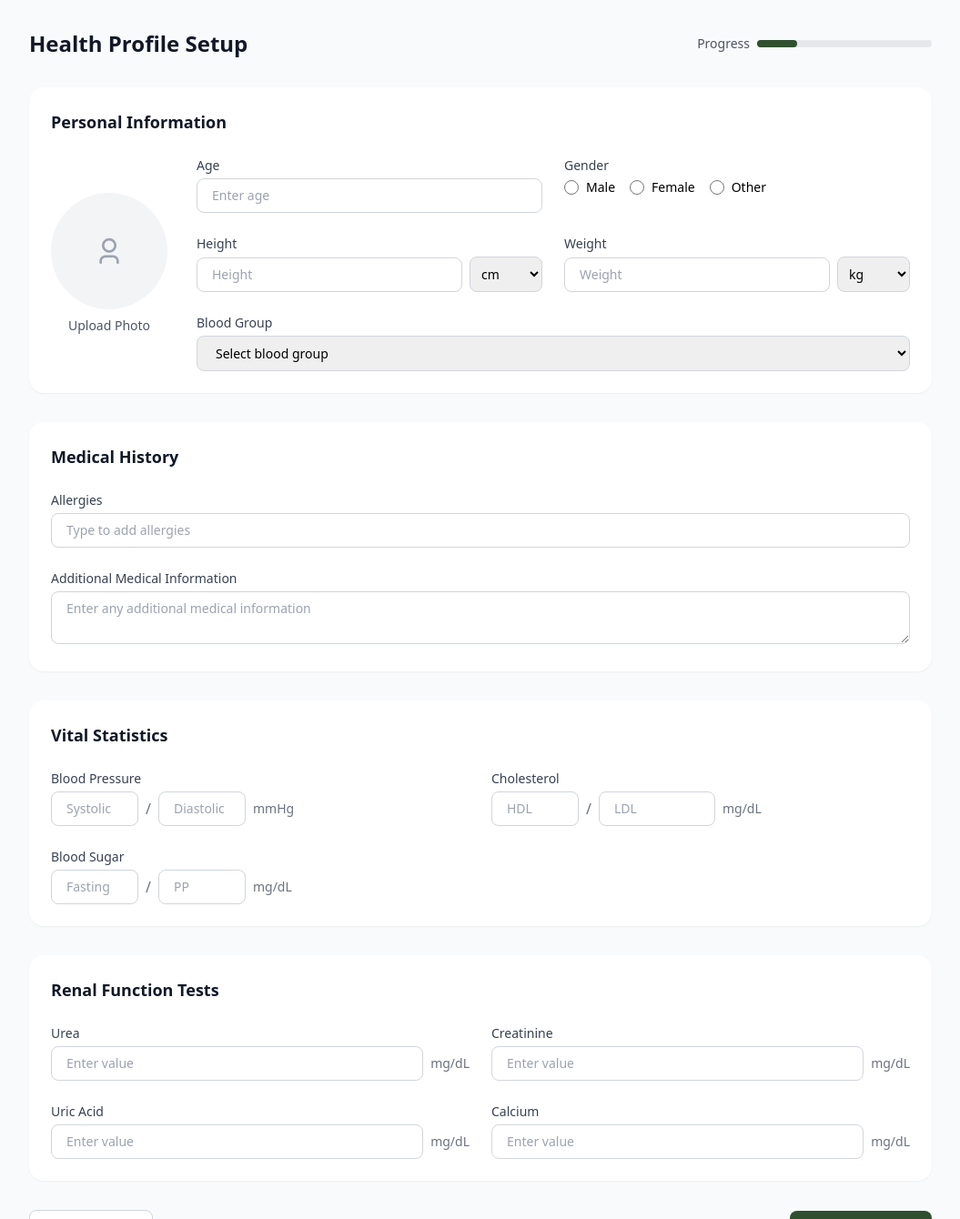
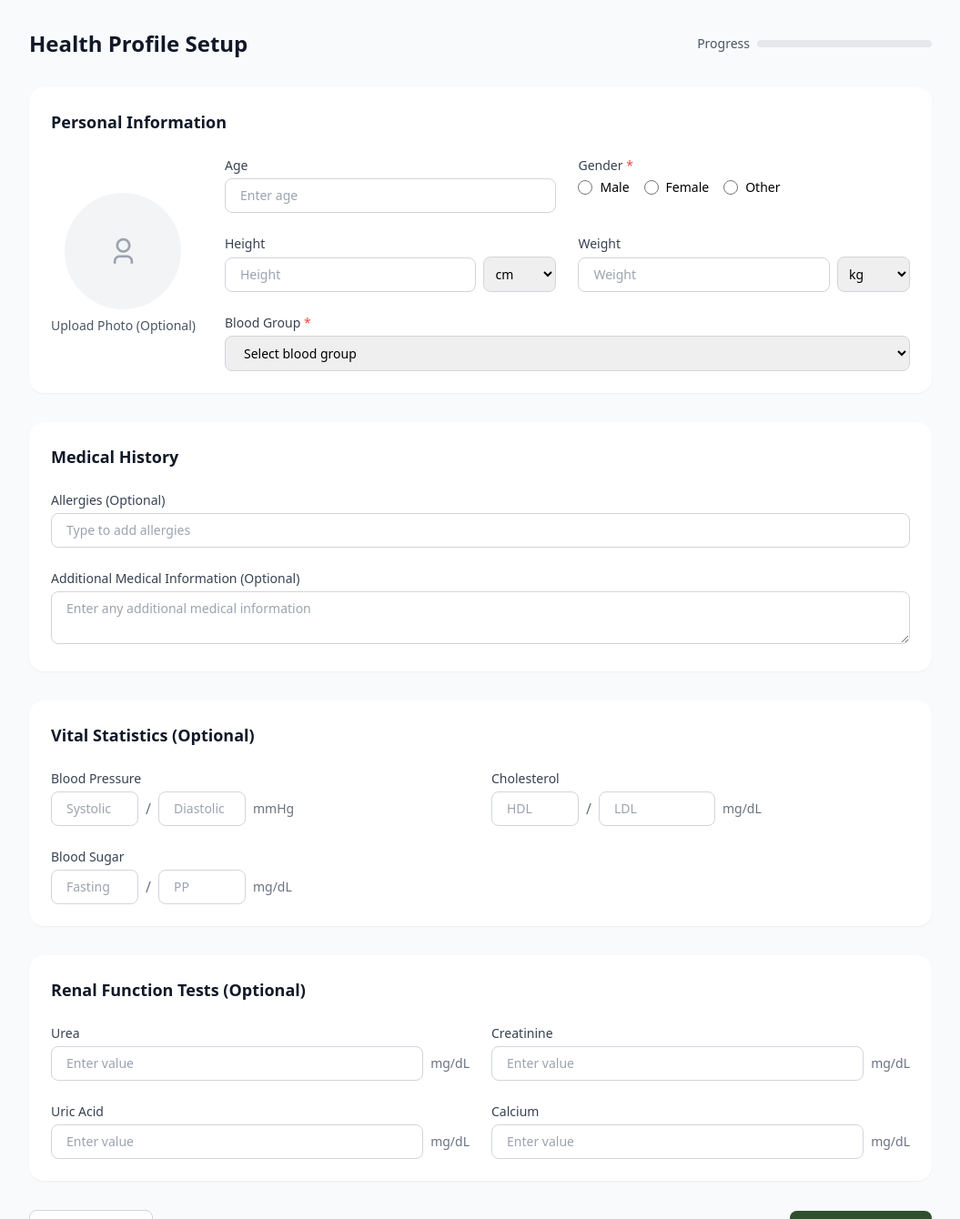
Before and after one commit to zcsofficial/gocheck, a PHP site: page /setup.php in a window 1280 px wide. Shown: the top 1340 px of the page at 91% size, without its empty margins (112-1167 px from the left). Run offline with PHP 8.4, Linux system fonts and the light colour scheme; the visitor is signed in with stand-in values (Sample User, id 1); some libraries are stand-ins or nearby versions.

Commit message:
Add files via upload

```diff
--- a/db.sql
+++ b/db.sql
@@ -46,7 +46,7 @@ CREATE TABLE vital_statistics (
 CREATE TABLE renal_tests (
     id INT AUTO_INCREMENT PRIMARY KEY,
     user_id INT,
-    urea DECIMAL(5,2) CHECK (urea BETWEEN 7 AND 20), -- Normal range
+    urea DECIMAL(5,2) CHECK (urea BETWEEN 7 AND 24), -- Normal range
     creatinine DECIMAL(5,2) CHECK (creatinine BETWEEN 0.7 AND 1.3),
     uric_acid DECIMAL(5,2) CHECK (uric_acid BETWEEN 3.5 AND 7.2),
     calcium DECIMAL(5,2) CHECK (calcium BETWEEN 8.5 AND 10.5),
--- a/setup.php
+++ b/setup.php
@@ -13,26 +13,30 @@ $success = "";
 $error = "";
 
 if ($_SERVER["REQUEST_METHOD"] == "POST") {
-    $age = $_POST['age'];
-    $gender = $_POST['gender'];
-    $height = $_POST['height'];
-    $height_unit = $_POST['height_unit'];
-    $weight = $_POST['weight'];
-    $weight_unit = $_POST['weight_unit'];
-    $blood_group = $_POST['blood_group'];
-    $allergies = $_POST['allergies'];
-    $additional_info = $_POST['additional_info'];
-    $systolic_bp = $_POST['systolic_bp'];
-    $diastolic_bp = $_POST['diastolic_bp'];
-    $hdl_cholesterol = $_POST['hdl_cholesterol'];
-    $ldl_cholesterol = $_POST['ldl_cholesterol'];
-    $fasting_blood_sugar = $_POST['fasting_blood_sugar'];
-    $post_meal_blood_sugar = $_POST['post_meal_blood_sugar'];
-    $urea = $_POST['urea'];
-    $creatinine = $_POST['creatinine'];
-    $uric_acid = $_POST['uric_acid'];
-    $calcium = $_POST['calcium'];
+    $age = !empty($_POST['age']) ? $_POST['age'] : null;
+    $gender = $_POST['gender'] ?? '';
+    $height = !empty($_POST['height']) ? $_POST['height'] : null;
+    $height_unit = $_POST['height_unit'] ?? 'cm';
+    $weight = !empty($_POST['weight']) ? $_POST['weight'] : null;
+    $weight_unit = $_POST['weight_unit'] ?? 'kg';
+    $blood_group = $_POST['blood_group'] ?? '';
+    $allergies = !empty($_POST['allergies']) ? $_POST['allergies'] : null;
+    $additional_info = !empty($_POST['additional_info']) ? $_POST['additional_info'] : null;
+    $systolic_bp = !empty($_POST['systolic_bp']) ? $_POST['systolic_bp'] : null;
+    $diastolic_bp = !empty($_POST['diastolic_bp']) ? $_POST['diastolic_bp'] : null;
+    $hdl_cholesterol = !empty($_POST['hdl_cholesterol']) ? $_POST['hdl_cholesterol'] : null;
+    $ldl_cholesterol = !empty($_POST['ldl_cholesterol']) ? $_POST['ldl_cholesterol'] : null;
+    $fasting_blood_sugar = !empty($_POST['fasting_blood_sugar']) ? $_POST['fasting_blood_sugar'] : null;
+    $post_meal_blood_sugar = !empty($_POST['post_meal_blood_sugar']) ? $_POST['post_meal_blood_sugar'] : null;
+    $urea = !empty($_POST['urea']) ? $_POST['urea'] : null;
+    $creatinine = !empty($_POST['creatinine']) ? $_POST['creatinine'] : null;
+    $uric_acid = !empty($_POST['uric_acid']) ? $_POST['uric_acid'] : null;
+    $calcium = !empty($_POST['calcium']) ? $_POST['calcium'] : null;
 
+    // Basic validation for required fields
+    if (empty($gender) || empty($blood_group)) {
+        $error = "Gender and Blood Group are required fields.";
+    } else {
         // Profile Photo Upload
         $profile_photo = null;
         if (isset($_FILES["profile_photo"]) && $_FILES["profile_photo"]["error"] == 0) {
@@ -92,6 +96,7 @@ if ($_SERVER["REQUEST_METHOD"] == "POST") {
             $error = "Error: " . $e->getMessage();
         }
     }
+}
 ?>
 
 <!DOCTYPE html>
@@ -113,6 +118,10 @@ if ($_SERVER["REQUEST_METHOD"] == "POST") {
             margin: 0;
         }
         .hidden { display: none; }
+        .required::after {
+            content: ' *';
+            color: #ef4444;
+        }
         @media (max-width: 640px) {
             .text-2xl { font-size: 1.5rem; }
             .text-lg { font-size: 1rem; }
@@ -195,7 +204,7 @@ if ($_SERVER["REQUEST_METHOD"] == "POST") {
                             <i class="ri-user-3-line text-gray-400 ri-2x sm:ri-3x"></i>
                             <input type="file" name="profile_photo" id="profilePhoto" class="absolute inset-0 opacity-0 cursor-pointer" accept="image/*">
                         </div>
-                        <span class="text-xs sm:text-sm text-gray-600">Upload Photo</span>
+                        <span class="text-xs sm:text-sm text-gray-600">Upload Photo (Optional)</span>
                     </div>
 
                     <div class="flex-1 grid grid-cols-1 sm:grid-cols-2 gap-2 sm:gap-6 w-full">
@@ -205,10 +214,10 @@ if ($_SERVER["REQUEST_METHOD"] == "POST") {
                         </div>
 
                         <div>
-                            <label class="block text-xs sm:text-sm font-medium text-gray-700 mb-1">Gender</label>
+                            <label class="block text-xs sm:text-sm font-medium text-gray-700 mb-1 required">Gender</label>
                             <div class="flex flex-wrap gap-2 sm:gap-4">
                                 <label class="flex items-center">
-                                    <input type="radio" name="gender" value="Male" class="w-3 sm:w-4 h-3 sm:h-4 text-primary" <?php echo (isset($_POST['gender']) && $_POST['gender'] == 'Male') ? 'checked' : ''; ?>>
+                                    <input type="radio" name="gender" value="Male" class="w-3 sm:w-4 h-3 sm:h-4 text-primary" <?php echo (isset($_POST['gender']) && $_POST['gender'] == 'Male') ? 'checked' : ''; ?> required>
                                     <span class="ml-1 sm:ml-2 text-xs sm:text-sm">Male</span>
                                 </label>
                                 <label class="flex items-center">
@@ -245,8 +254,8 @@ if ($_SERVER["REQUEST_METHOD"] == "POST") {
                         </div>
 
                         <div class="col-span-2">
-                            <label class="block text-xs sm:text-sm font-medium text-gray-700 mb-1">Blood Group</label>
-                            <select name="blood_group" class="w-full px-2 sm:px-4 py-1 sm:py-2 border border-gray-300 rounded-button focus:ring-2 focus:ring-primary focus:border-primary text-xs sm:text-sm">
+                            <label class="block text-xs sm:text-sm font-medium text-gray-700 mb-1 required">Blood Group</label>
+                            <select name="blood_group" class="w-full px-2 sm:px-4 py-1 sm:py-2 border border-gray-300 rounded-button focus:ring-2 focus:ring-primary focus:border-primary text-xs sm:text-sm" required>
                                 <option value="">Select blood group</option>
                                 <option value="A+" <?php echo (isset($_POST['blood_group']) && $_POST['blood_group'] == 'A+') ? 'selected' : ''; ?>>A+</option>
                                 <option value="A-" <?php echo (isset($_POST['blood_group']) && $_POST['blood_group'] == 'A-') ? 'selected' : ''; ?>>A-</option>
@@ -266,7 +275,7 @@ if ($_SERVER["REQUEST_METHOD"] == "POST") {
                 <h2 class="text-base sm:text-lg font-semibold text-gray-900 mb-4 sm:mb-6">Medical History</h2>
                 <div class="space-y-4">
                     <div>
-                        <label class="block text-xs sm:text-sm font-medium text-gray-700 mb-1">Allergies</label>
+                        <label class="block text-xs sm:text-sm font-medium text-gray-700 mb-1">Allergies (Optional)</label>
                         <div class="relative">
                             <input type="text" name="allergies" id="allergyInput" value="<?php echo isset($_POST['allergies']) ? htmlspecialchars($_POST['allergies']) : ''; ?>" class="w-full px-2 sm:px-4 py-1 sm:py-2 border border-gray-300 rounded-button focus:ring-2 focus:ring-primary focus:border-primary text-xs sm:text-sm" placeholder="Type to add allergies">
                             <div id="allergyTags" class="flex flex-wrap gap-1 sm:gap-2 mt-1 sm:mt-2"></div>
@@ -274,21 +283,21 @@ if ($_SERVER["REQUEST_METHOD"] == "POST") {
                     </div>
 
                     <div>
-                        <label class="block text-xs sm:text-sm font-medium text-gray-700 mb-1">Additional Medical Information</label>
+                        <label class="block text-xs sm:text-sm font-medium text-gray-700 mb-1">Additional Medical Information (Optional)</label>
                         <textarea name="additional_info" class="w-full px-2 sm:px-4 py-1 sm:py-2 border border-gray-300 rounded-button focus:ring-2 focus:ring-primary focus:border-primary text-xs sm:text-sm" rows="2" placeholder="Enter any additional medical information"><?php echo isset($_POST['additional_info']) ? htmlspecialchars($_POST['additional_info']) : ''; ?></textarea>
                     </div>
                 </div>
             </section>
 
             <section class="bg-white rounded-lg shadow-sm p-4 sm:p-6">
-                <h2 class="text-base sm:text-lg font-semibold text-gray-900 mb-4 sm:mb-6">Vital Statistics</h2>
+                <h2 class="text-base sm:text-lg font-semibold text-gray-900 mb-4 sm:mb-6">Vital Statistics (Optional)</h2>
                 <div class="grid grid-cols-1 sm:grid-cols-2 gap-2 sm:gap-6">
                     <div>
                         <label class="block text-xs sm:text-sm font-medium text-gray-700 mb-1">Blood Pressure</label>
                         <div class="flex gap-1 sm:gap-2 items-center">
-                            <input type="number" name="systolic_bp" value="<?php echo isset($_POST['systolic_bp']) ? htmlspecialchars($_POST['systolic_bp']) : ''; ?>" class="w-16 sm:w-24 px-2 sm:px-4 py-1 sm:py-2 border border-gray-300 rounded-button focus:ring-2 focus:ring-primary focus:border-primary text-xs sm:text-sm" placeholder="Systolic" min="1">
+                            <input type="number" name="systolic_bp" value="<?php echo isset($_POST['systolic_bp']) ? htmlspecialchars($_POST['systolic_bp']) : ''; ?>" class="w-16 sm:w-24 px-2 sm:px-4 py-1 sm:py-2 border border-gray-300 rounded-button focus:ring-2 focus:ring-primary focus:border-primary text-xs sm:text-sm" placeholder="Systolic" min="0">
                             <span class="text-gray-500">/</span>
-                            <input type="number" name="diastolic_bp" value="<?php echo isset($_POST['diastolic_bp']) ? htmlspecialchars($_POST['diastolic_bp']) : ''; ?>" class="w-16 sm:w-24 px-2 sm:px-4 py-1 sm:py-2 border border-gray-300 rounded-button focus:ring-2 focus:ring-primary focus:border-primary text-xs sm:text-sm" placeholder="Diastolic" min="1">
+                            <input type="number" name="diastolic_bp" value="<?php echo isset($_POST['diastolic_bp']) ? htmlspecialchars($_POST['diastolic_bp']) : ''; ?>" class="w-16 sm:w-24 px-2 sm:px-4 py-1 sm:py-2 border border-gray-300 rounded-button focus:ring-2 focus:ring-primary focus:border-primary text-xs sm:text-sm" placeholder="Diastolic" min="0">
                             <span class="text-xs sm:text-sm text-gray-500">mmHg</span>
                         </div>
                     </div>
@@ -316,12 +325,12 @@ if ($_SERVER["REQUEST_METHOD"] == "POST") {
             </section>
 
             <section class="bg-white rounded-lg shadow-sm p-4 sm:p-6">
-                <h2 class="text-base sm:text-lg font-semibold text-gray-900 mb-4 sm:mb-6">Renal Function Tests</h2>
+                <h2 class="text-base sm:text-lg font-semibold text-gray-900 mb-4 sm:mb-6">Renal Function Tests (Optional)</h2>
                 <div class="grid grid-cols-1 sm:grid-cols-2 gap-2 sm:gap-6">
                     <div>
                         <label class="block text-xs sm:text-sm font-medium text-gray-700 mb-1">Urea</label>
                         <div class="flex gap-1 sm:gap-2 items-center">
-                            <input type="number" name="urea" value="<?php echo isset($_POST['urea']) ? htmlspecialchars($_POST['urea']) : ''; ?>" class="flex-1 px-2 sm:px-4 py-1 sm:py-2 border border-gray-300 rounded-button focus:ring-2 focus:ring-primary focus:border-primary text-xs sm:text-sm" placeholder="Enter value" step="0.01" min="7" max="20">
+                            <input type="number" name="urea" value="<?php echo isset($_POST['urea']) ? htmlspecialchars($_POST['urea']) : ''; ?>" class="flex-1 px-2 sm:px-4 py-1 sm:py-2 border border-gray-300 rounded-button focus:ring-2 focus:ring-primary focus:border-primary text-xs sm:text-sm" placeholder="Enter value" step="0.01">
                             <span class="text-xs sm:text-sm text-gray-500 whitespace-nowrap">mg/dL</span>
                         </div>
                     </div>
@@ -329,7 +338,7 @@ if ($_SERVER["REQUEST_METHOD"] == "POST") {
                     <div>
                         <label class="block text-xs sm:text-sm font-medium text-gray-700 mb-1">Creatinine</label>
                         <div class="flex gap-1 sm:gap-2 items-center">
-                            <input type="number" name="creatinine" value="<?php echo isset($_POST['creatinine']) ? htmlspecialchars($_POST['creatinine']) : ''; ?>" class="flex-1 px-2 sm:px-4 py-1 sm:py-2 border border-gray-300 rounded-button focus:ring-2 focus:ring-primary focus:border-primary text-xs sm:text-sm" placeholder="Enter value" step="0.01" min="0.7" max="1.3">
+                            <input type="number" name="creatinine" value="<?php echo isset($_POST['creatinine']) ? htmlspecialchars($_POST['creatinine']) : ''; ?>" class="flex-1 px-2 sm:px-4 py-1 sm:py-2 border border-gray-300 rounded-button focus:ring-2 focus:ring-primary focus:border-primary text-xs sm:text-sm" placeholder="Enter value" step="0.01">
                             <span class="text-xs sm:text-sm text-gray-500 whitespace-nowrap">mg/dL</span>
                         </div>
                     </div>
@@ -337,7 +346,7 @@ if ($_SERVER["REQUEST_METHOD"] == "POST") {
                     <div>
                         <label class="block text-xs sm:text-sm font-medium text-gray-700 mb-1">Uric Acid</label>
                         <div class="flex gap-1 sm:gap-2 items-center">
-                            <input type="number" name="uric_acid" value="<?php echo isset($_POST['uric_acid']) ? htmlspecialchars($_POST['uric_acid']) : ''; ?>" class="flex-1 px-2 sm:px-4 py-1 sm:py-2 border border-gray-300 rounded-button focus:ring-2 focus:ring-primary focus:border-primary text-xs sm:text-sm" placeholder="Enter value" step="0.01" min="3.5" max="7.2">
+                            <input type="number" name="uric_acid" value="<?php echo isset($_POST['uric_acid']) ? htmlspecialchars($_POST['uric_acid']) : ''; ?>" class="flex-1 px-2 sm:px-4 py-1 sm:py-2 border border-gray-300 rounded-button focus:ring-2 focus:ring-primary focus:border-primary text-xs sm:text-sm" placeholder="Enter value" step="0.01">
                             <span class="text-xs sm:text-sm text-gray-500 whitespace-nowrap">mg/dL</span>
                         </div>
                     </div>
@@ -345,7 +354,7 @@ if ($_SERVER["REQUEST_METHOD"] == "POST") {
                     <div>
                         <label class="block text-xs sm:text-sm font-medium text-gray-700 mb-1">Calcium</label>
                         <div class="flex gap-1 sm:gap-2 items-center">
-                            <input type="number" name="calcium" value="<?php echo isset($_POST['calcium']) ? htmlspecialchars($_POST['calcium']) : ''; ?>" class="flex-1 px-2 sm:px-4 py-1 sm:py-2 border border-gray-300 rounded-button focus:ring-2 focus:ring-primary focus:border-primary text-xs sm:text-sm" placeholder="Enter value" step="0.01" min="8.5" max="10.5">
+                            <input type="number" name="calcium" value="<?php echo isset($_POST['calcium']) ? htmlspecialchars($_POST['calcium']) : ''; ?>" class="flex-1 px-2 sm:px-4 py-1 sm:py-2 border border-gray-300 rounded-button focus:ring-2 focus:ring-primary focus:border-primary text-xs sm:text-sm" placeholder="Enter value" step="0.01">
                             <span class="text-xs sm:text-sm text-gray-500 whitespace-nowrap">mg/dL</span>
                         </div>
                     </div>
@@ -410,7 +419,14 @@ if ($_SERVER["REQUEST_METHOD"] == "POST") {
         });
 
         form.addEventListener('submit', function(e) {
+            const gender = form.querySelector('input[name="gender"]:checked');
+            const bloodGroup = form.querySelector('select[name="blood_group"]').value;
+
+            if (!gender || !bloodGroup) {
                 e.preventDefault();
+                showToast('Please fill in all required fields (Gender and Blood Group)');
+                return;
+            }
 
             // Collect allergies into a single string
             const allergyArray = Array.from(allergies);
@@ -419,8 +435,6 @@ if ($_SERVER["REQUEST_METHOD"] == "POST") {
             hiddenInput.name = 'allergies';
             hiddenInput.value = allergyArray.join(', ');
             this.appendChild(hiddenInput);
-
-            this.submit();
         });
 
         function showToast(message) {
@@ -432,13 +446,23 @@ if ($_SERVER["REQUEST_METHOD"] == "POST") {
         }
 
         function updateProgress() {
-            const inputs = form.querySelectorAll('input, select, textarea');
-            let filled = 0;
-            inputs.forEach(input => {
-                if (input.value.trim() || (input.type === 'radio' && input.checked)) filled++;
+            const requiredInputs = form.querySelectorAll('[required]');
+            const allInputs = form.querySelectorAll('input, select, textarea');
+            let requiredFilled = 0;
+            let totalFilled = 0;
+
+            requiredInputs.forEach(input => {
+                if (input.type === 'radio') {
+                    if (form.querySelector(`input[name="${input.name}"]:checked`)) requiredFilled++;
+                } else if (input.value.trim()) requiredFilled++;
             });
-            const progress = (filled / inputs.length) * 100;
-            progressBar.style.width = `${progress}%`;
+
+            allInputs.forEach(input => {
+                if (input.value.trim() || (input.type === 'radio' && input.checked)) totalFilled++;
+            });
+
+            const requiredCompleted = (requiredFilled / requiredInputs.length) * 100;
+            progressBar.style.width = `${Math.min(requiredCompleted, 100)}%`;
         }
 
         form.querySelectorAll('input, select, textarea').forEach(input => {
```
Lines whose indentation alone changed are shown as unchanged.
